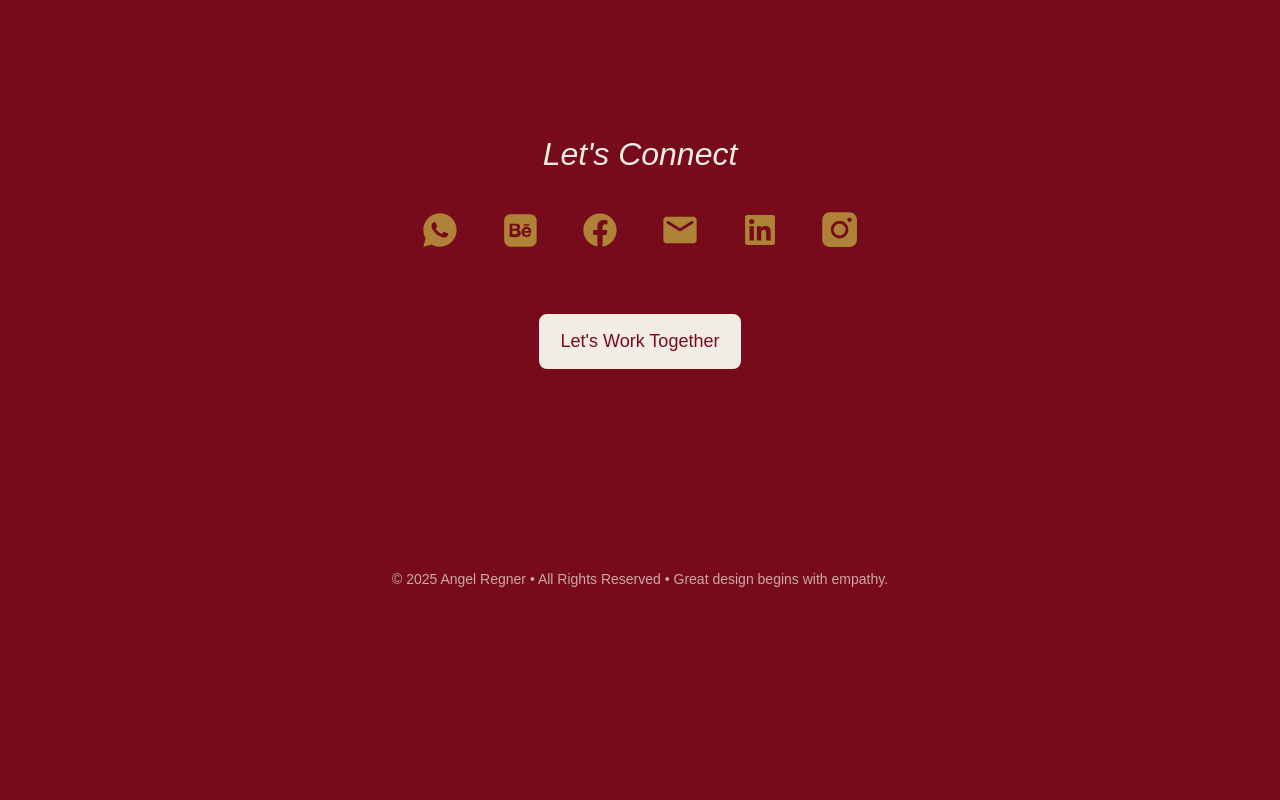
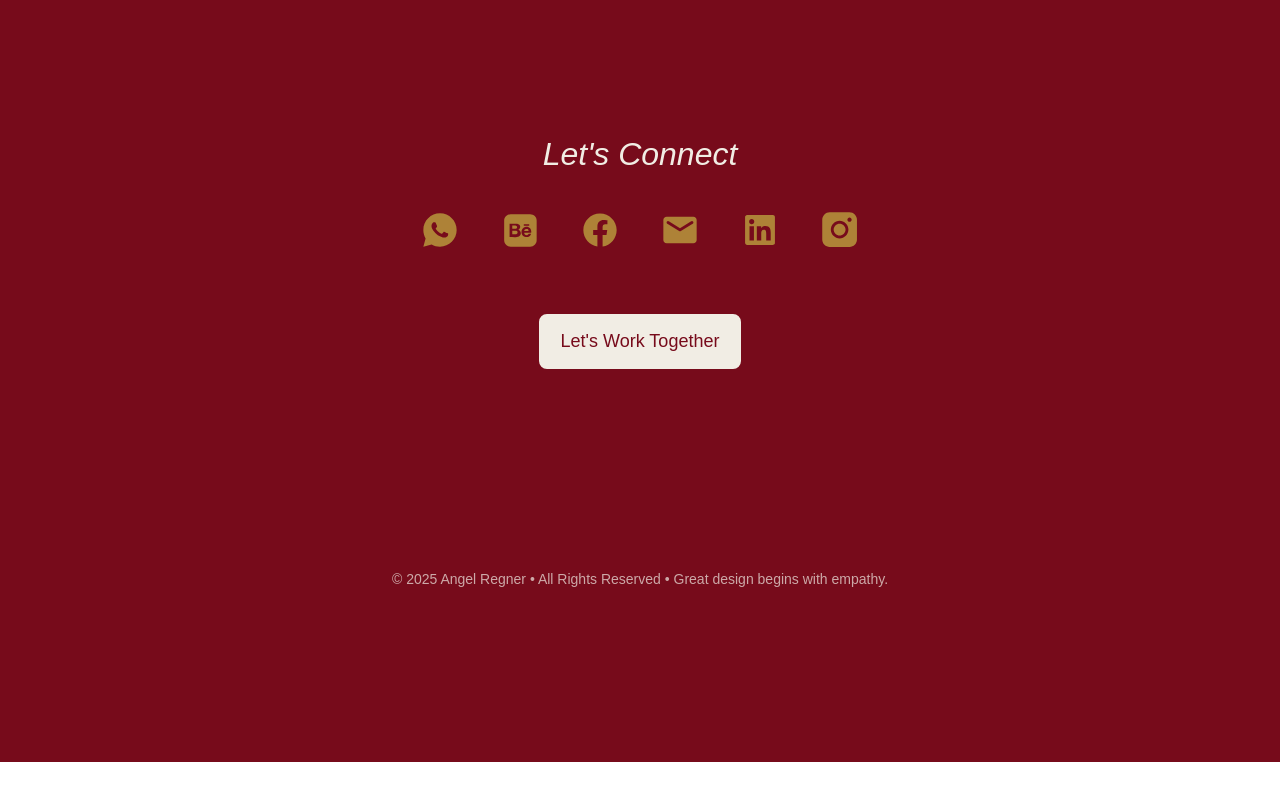
Before and after one commit to angelregner-designs/portfolio, a Next.js app in the folder packages/portfolio/: page / in a window 1280 px wide. Shown: the part 6592-7392 px from the top of the page. After the commit the page ends 7354 px from the top, so only its background shows below. Built offline with nearby package versions, Linux system fonts and the light colour scheme; no server answers; a web font is replaced by a local one.

Commit message:
Apply design feedback tweaks

```diff
--- a/packages/portfolio/src/components/Footer.tsx
+++ b/packages/portfolio/src/components/Footer.tsx
@@ -3,7 +3,7 @@ type FooterProps = {
 }
 
 export const Footer = ({ copyright }: FooterProps) => (
-  <footer className='pt-50 pb-64 px-20 bg-[#770B1B]'>
+  <footer className='pt-50 pb-43 px-20 bg-[#770B1B]'>
     <div className='max-w-[1280px] mx-auto flex flex-col items-center gap-8'>
       {/* Copyright */}
       <p className='text-[14px] text-[#F1EDE4]/70 text-center'>{copyright}</p>
--- a/packages/portfolio/src/components/HeroSection.tsx
+++ b/packages/portfolio/src/components/HeroSection.tsx
@@ -41,7 +41,7 @@ export const HeroSection = ({ headline, subheadline }: HeroSectionProps) => {
             </Sticky>
           </div>
 
-          <Sticky topOffset={48} onStickyChange={handleSubheadlineStickyChange}>
+          <Sticky topOffset={40} onStickyChange={handleSubheadlineStickyChange}>
             <p className='text-[24px] font-light italic text-[#AE8237] max-w-[663px]'>
               {subheadline}
             </p>
```
